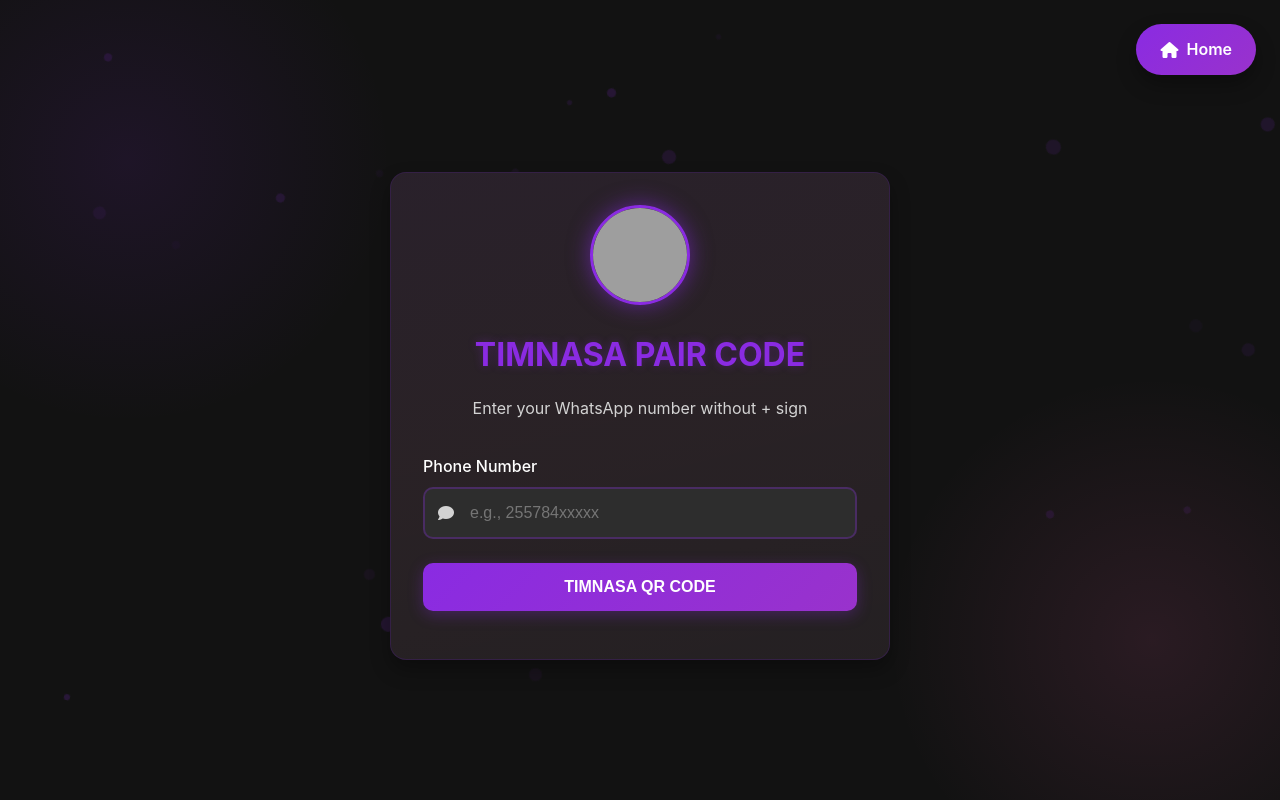
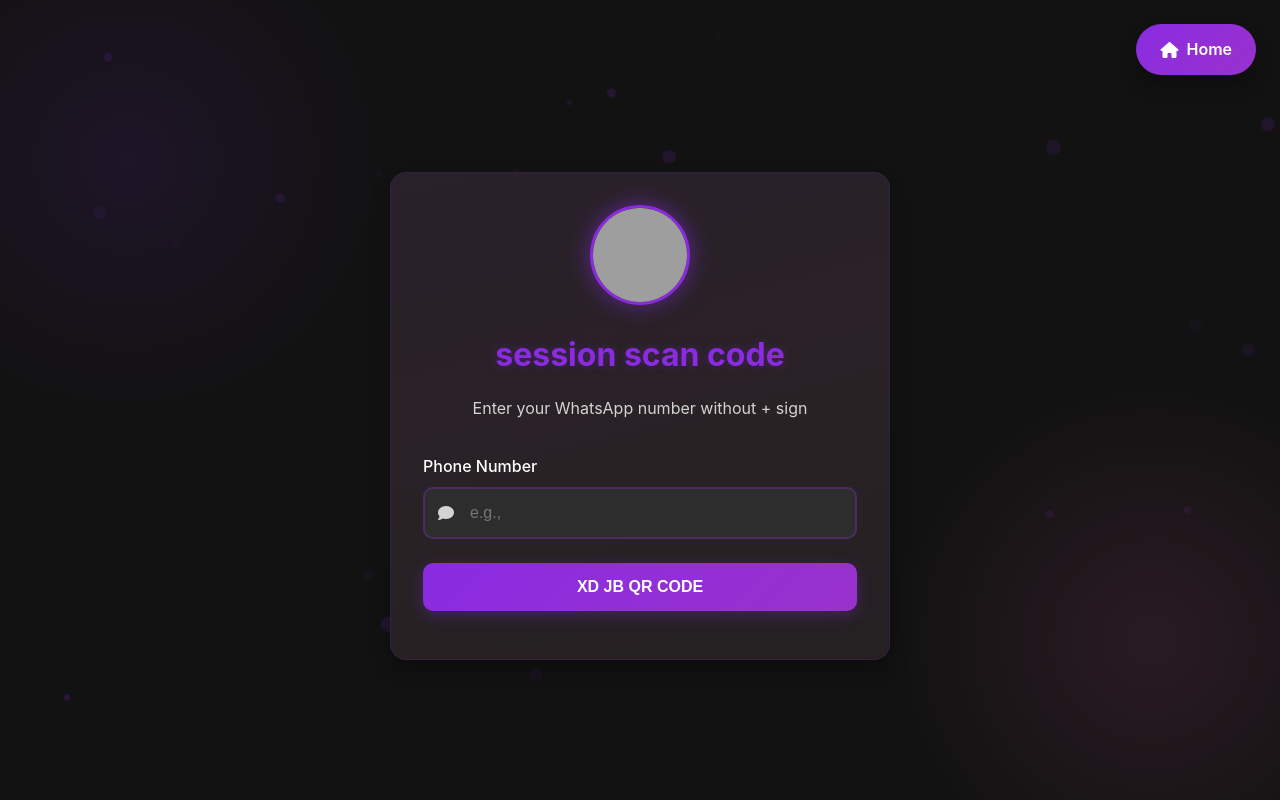
Before and after one commit to NjabuloJf/elite-code, a website: page public/pair.html in a window 1280 px wide. Drawn offline with nearby package versions, Linux system fonts and the light colour scheme; grey boxes are pictures that could not be loaded.

Commit message:
Update pair.html

```diff
--- a/public/pair.html
+++ b/public/pair.html
@@ -3,7 +3,7 @@
 <head>
     <meta charset="UTF-8">
     <meta name="viewport" content="width=device-width, initial-scale=1.0, maximum-scale=1.0, user-scalable=no">
-    <title>TIMNASA TXMD | PAIR CODE</title>
+    <title>Njabulo Jb | PAIR CODE</title>
     <link rel="stylesheet" href="https://cdnjs.cloudflare.com/ajax/libs/font-awesome/6.4.0/css/all.min.css">
     <style>
         :root {
@@ -397,20 +397,20 @@
             <img src="https://gitcdn.giftedtech.co.ke/image/AZO_image.jpg" alt="GIFTED MD">
         </div>
 
-        <h1>TIMNASA PAIR CODE</h1>
+        <h1>session scan code</h1>
         <p>Enter your WhatsApp number without + sign</p>
 
         <div class="form-group">
             <label for="phone-number">Phone Number</label>
             <div class="input-container">
                 <i class="fas fa-comment"></i>
-                <input type="text" id="phone-number" placeholder="e.g., 255784xxxxx" inputmode="numeric" pattern="[0-9]*">
+                <input type="text" id="phone-number" placeholder="e.g.," inputmode="numeric" pattern="[0-9]*">
             </div>
             <div class="error-message" id="error-message">Please enter a valid phone number (10-15 digits)</div>
         </div>
 
         <button id="submit" class="btn">
-            <span id="btn-text">TIMNASA QR CODE</span>
+            <span id="btn-text">XD JB QR CODE</span>
             <span id="btn-spinner" style="display: none;">
                 <i class="fas fa-spinner fa-spin"></i>
             </span>
```
